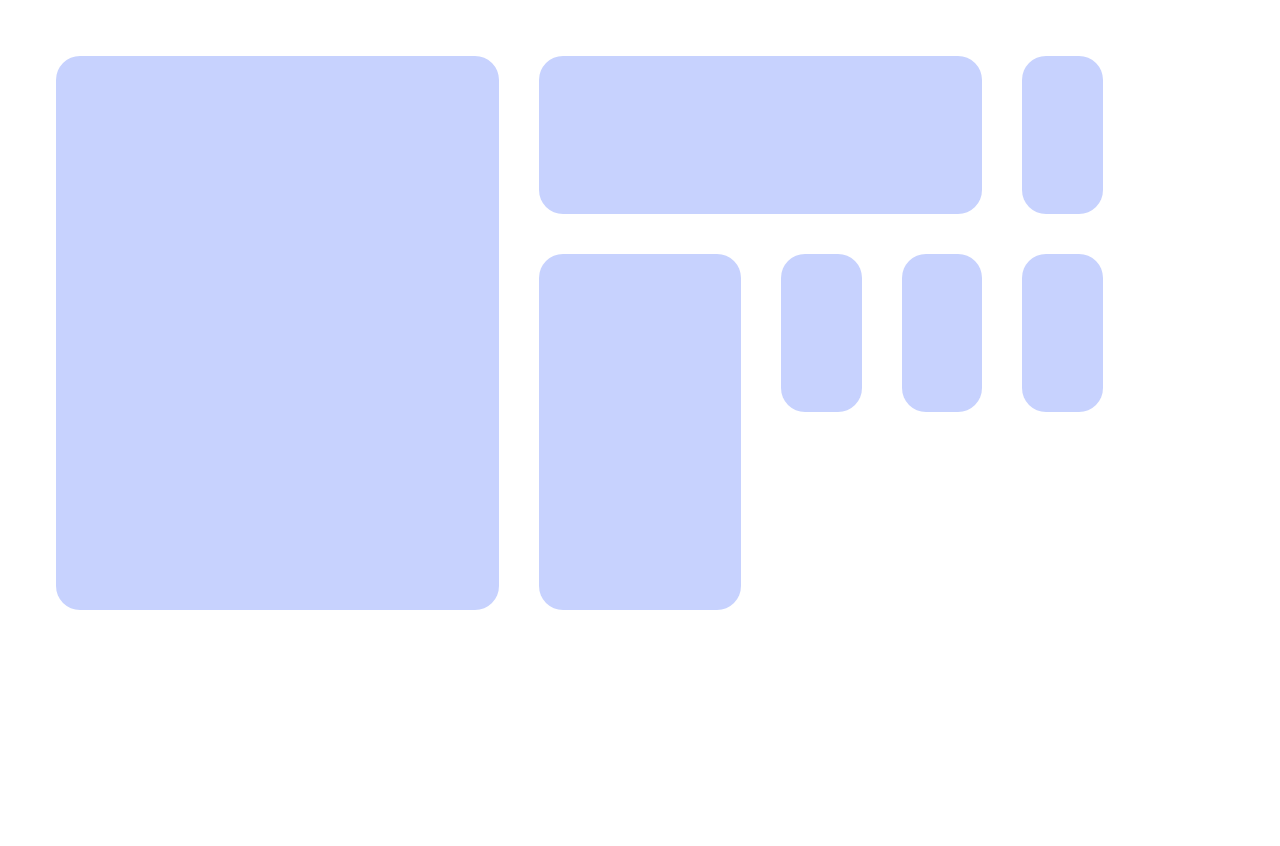
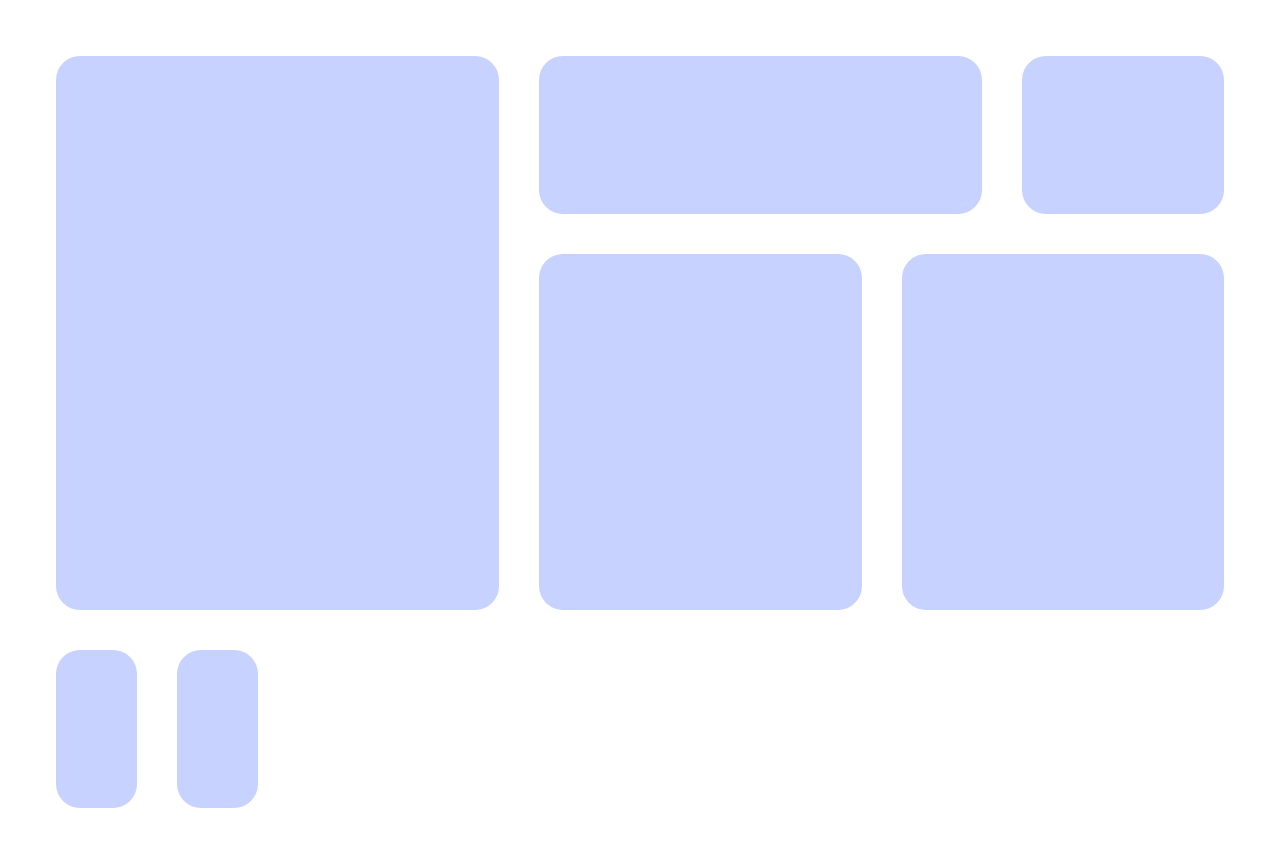
Before and after one commit to sameerajayakodi/Tailwind_CSS, a React (Vite) app in the folder Bento_Grid/: page / in a window 1280 px wide. Shown: the top 846 px of the page. Built offline with nearby package versions, Linux system fonts and the light colour scheme.

Commit message:
Update Bento1.jsx

```diff
--- a/Bento_Grid/src/components/Bento1.jsx
+++ b/Bento_Grid/src/components/Bento1.jsx
@@ -7,9 +7,9 @@ const Bento1 = () => {
         <div className='grid grid-cols-10 grid-rows-4 gap-10 h-full w-full'>
             <div className='col-span-4 row-span-3 bg-indigo-200 flex rounded-3xl justify-center items-center'></div>
             <div className='col-span-4 row-span-1 bg-indigo-200 flex rounded-3xl justify-center items-center'></div>
-            <div className='col-span-1 row-span-1 bg-indigo-200 flex rounded-3xl justify-center items-center'></div>
-            <div className='col-span-2 row-span-2 bg-indigo-200 flex rounded-3xl justify-center items-center'></div>
-            <div className='col-span row-span bg-indigo-200 flex rounded-3xl justify-center items-center'></div>
+            <div className='col-span-2 row-span-1 bg-indigo-200 flex rounded-3xl justify-center items-center'></div>
+            <div className='col-span-3 row-span-2 bg-indigo-200 flex rounded-3xl justify-center items-center'></div>
+            <div className='col-span-3 row-span-2 bg-indigo-200 flex rounded-3xl justify-center items-center'></div>
             <div className='col-span row-span bg-indigo-200 flex rounded-3xl justify-center items-center'></div>
             <div className='col-span row-span bg-indigo-200 flex rounded-3xl justify-center items-center'></div>
 
```
